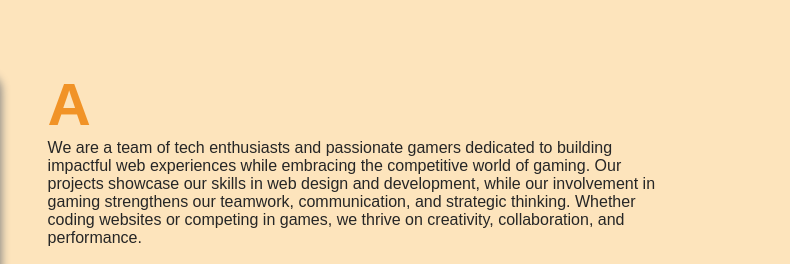
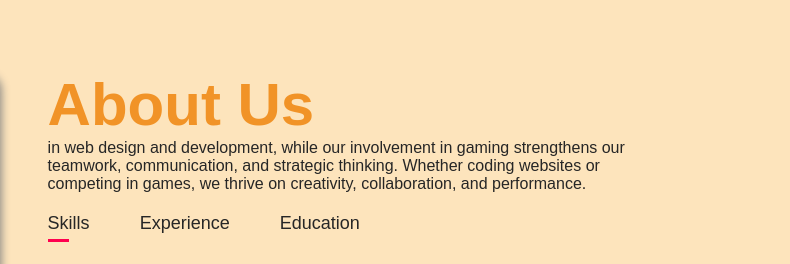
Before and after one commit to sbunited74x-cpu/group-six-portfolio, a plain HTML site: page index.html in a window 1280 px wide. Shown: the part 820-1084 px from the top of the page, 490-1280 px from the left. Drawn offline with nearby package versions, Linux system fonts and the light colour scheme.

Commit message:
test change

```diff
--- a/index.html
+++ b/index.html
@@ -40,11 +40,9 @@
                 <img src="img/abut.png" alt="" style="width:100%; height:100%;">
             </div>
             <div class="about-col-2">
-                <h1 class="sub-title">A</h1>
+                <h1 class="sub-title">About Us</h1>
                 <p>
-                    We are a team of tech enthusiasts and passionate gamers dedicated to building impactful web experiences while embracing the competitive world of gaming.
-
-                    Our projects showcase our skills in web design and development, while our involvement in gaming strengthens our teamwork, communication, and strategic thinking. Whether coding websites or competing in games, we thrive on creativity, collaboration, and performance.
+                     in web design and development, while our involvement in gaming strengthens our teamwork, communication, and strategic thinking. Whether coding websites or competing in games, we thrive on creativity, collaboration, and performance.
                 </p>
 
         <div class="tab-titles">
```
